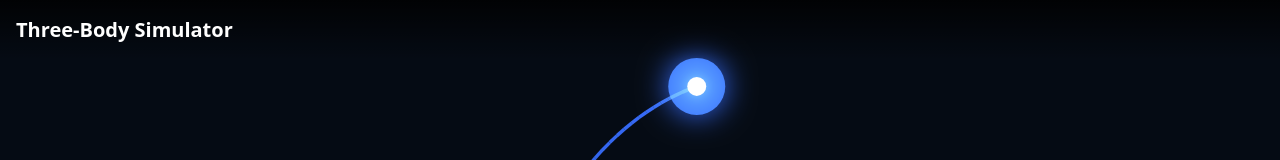
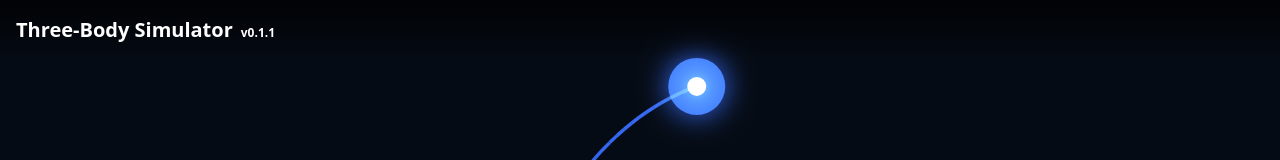
Before and after one commit to Heo-Donghyuk/three-body-simulator, a React (Vite) app: page / in a window 1280 px wide. Shown: the top 160 px of the page. Built offline with nearby package versions, Linux system fonts and the light colour scheme.

Commit message:
feat: 버전 표기

```diff
--- a/src/components/ThreeBodySimulation.jsx
+++ b/src/components/ThreeBodySimulation.jsx
@@ -28,6 +28,7 @@ const ThreeBodySimulation = () => {
                 <div className="flex items-center space-x-2 pointer-events-auto">
                     <h1 className="text-xl font-bold text-transparent bg-clip-text text-white">
                         Three-Body Simulator
+                        <span className='text-xs text-white ml-2'>v0.1.1</span>
                     </h1>
                 </div>
             </header>
```
